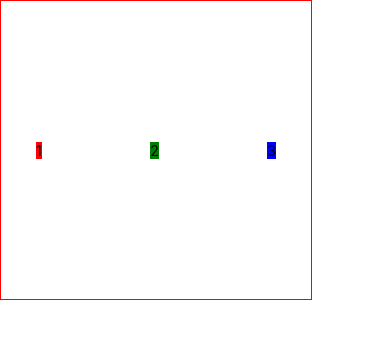
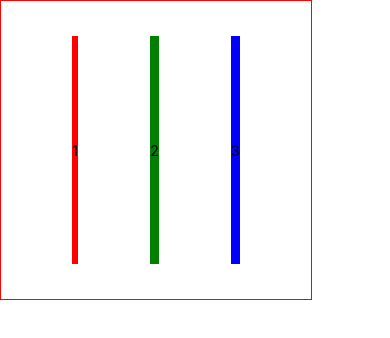
Before and after one commit to BKazimy/NotifierApp, a React Native app: screen / in a window 390 px wide. Shown: the top 338 px of the page. Built offline with nearby package versions, Linux system fonts and the light colour scheme.

Commit message:
Oct 29, 2024, 12:25 AM

```diff
--- a/App.js
+++ b/App.js
@@ -5,7 +5,17 @@ export default function App() {
   return (
     // <View style={styles.container}>
     // <View style={styles.appContainer}>
-    <View style={{ padding: '9%', flexDirection: 'row', width:'80%', height: 300, justifyContent: 'space-between', alignItems: 'center', borderWidth:1, borderColor: 'red'}}>
+    <View style={{
+      padding: '9%',
+      flexDirection: 'row',
+      width:'80%',
+      height: 300,
+      justifyContent: 'space-around',
+      alignItems: 'stretch',
+      borderWidth:1,
+      borderColor: 'red',
+      }}>
+
     <View
       style={{
         backgroundColor: 'red',
```
